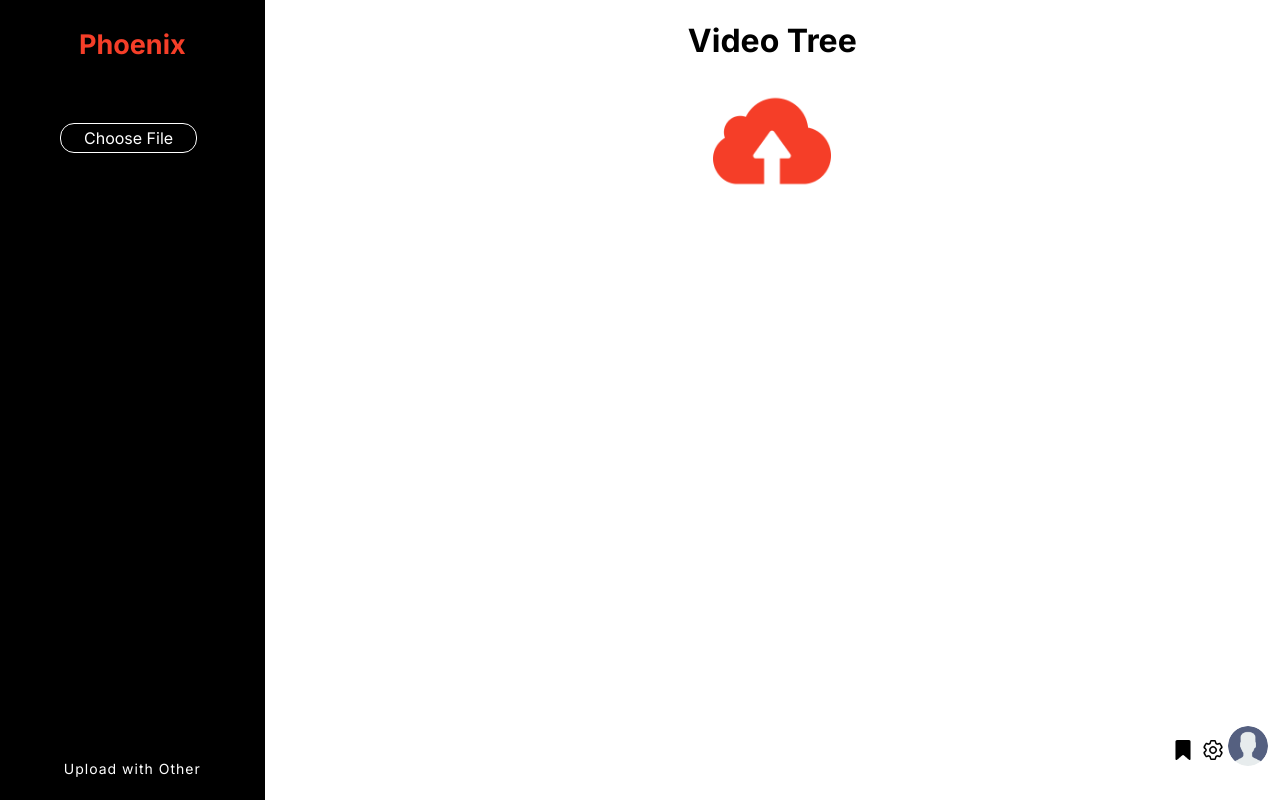
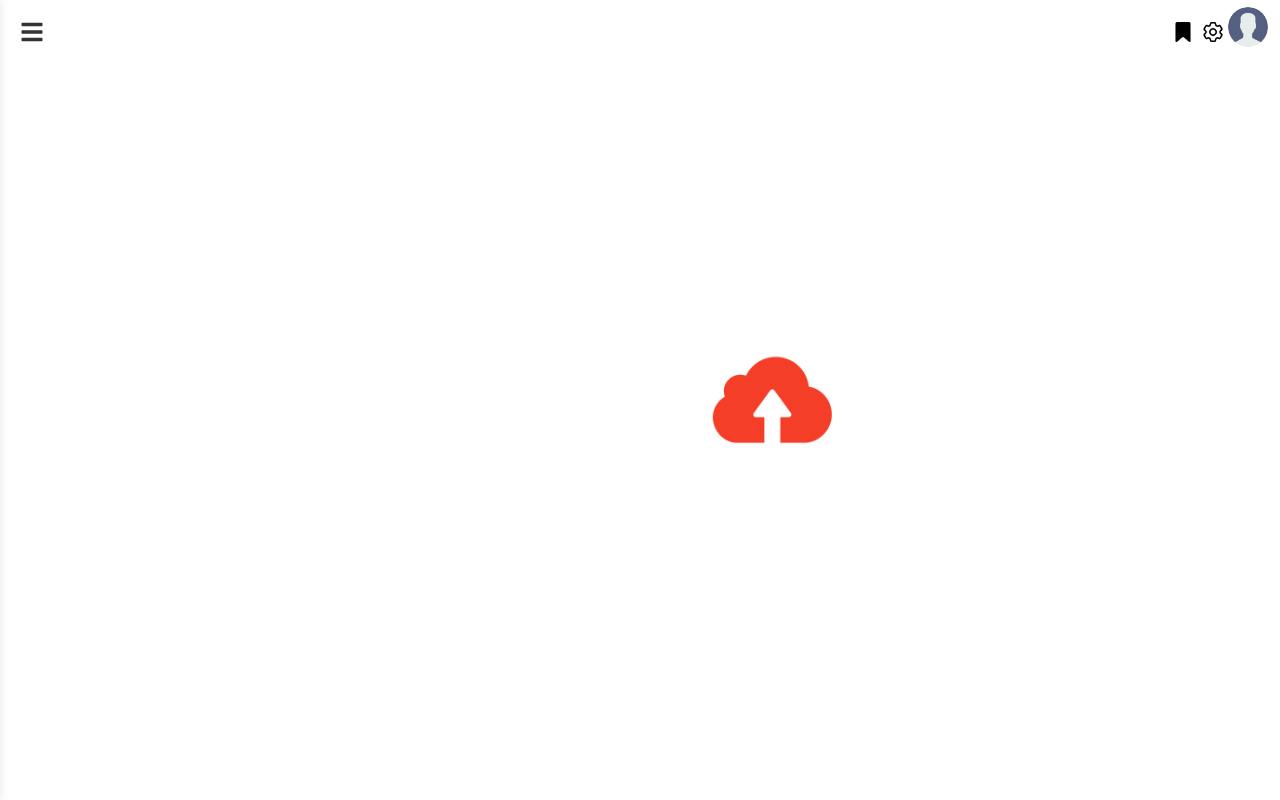
Before and after one commit to DakhchOussama/Phoenix-Project, a Next.js app: page / in a window 1280 px wide. Built offline with nearby package versions, Linux system fonts and the light colour scheme.

Commit message:
change styles of section and aside component

```diff
--- a/src/app/Components/Section.tsx
+++ b/src/app/Components/Section.tsx
@@ -32,11 +32,12 @@ const Section: React.FC<SectionProps> = ({ selectedVideo }) => {
         const parentindex = selectedVideos.findIndex(video => video.title == parenttitle);
     if (index !== -1) {
         const updatedVideos = [...selectedVideos];
-        if (parentindex !== -1){
+        if (parentindex !== -1 && parenttitle){
           updatedVideos[index] = { ...updatedVideos[index], title: `${parenttitle} -> ${title}` };
         }
-        else
+        else{
           updatedVideos[index] = { videoURL, title };
+        }
           setSelectedVideos(updatedVideos);
     } else {
         setSelectedVideos(prevSelectedVideos => [
@@ -54,13 +55,19 @@ const Section: React.FC<SectionProps> = ({ selectedVideo }) => {
 />
         <div className="Section">
             <div className="Section-Title">
-                <h1>Video Tree</h1>
+            <div className="user-infor">
+                <div className="user-infor-img">
+                    <img src="user.png" id="user" width={40} height={40}></img>
+                    <img src="setting.png" id="setting" width={20} height={20}></img>
+                    <img src="bookmark.png" id="bookmark" width={20} height={20}></img>
+                </div>
+            </div>
             </div>
             <div className="Section-content">
             {selectedVideos.map((video, index) => (
                 <>
                     {(index != 0 && close === false) && <Title selectedVideo={video.videoURL} onClose={() => {setSelectedVideos(prevVideos => prevVideos.filter((_, i) => i !== index)); setclose(true)}} onAddVideo={handleAddVideo}></Title>}
-                    <div key={index} className="list-videos">
+                    <div key={index} className={`list-videos ${video.title.includes('->') ? 'child' : ''}`}>
                       {video.title && <p>{video.title}</p>}
                     <video key={index} id="videotree" src={video.videoURL} autoPlay muted onClick={() => setSelectedVideos(prevVideos => prevVideos.filter((_, i) => i !== index))}></video>
                     <div className="double-arrow">
@@ -71,19 +78,11 @@ const Section: React.FC<SectionProps> = ({ selectedVideo }) => {
               <label htmlFor="file-upload" className="toast-upload">Upload</label>
             </span>
           ))}></img>
-                        <img src="785427-200.png"></img>
                     </div>
                     </div>
                 </>
             ))}
-                {!selectedVideo && <img src="cloud-computing.png"></img>}
-            </div>
-            <div className="user-infor">
-                <div className="user-infor-img">
-                    <img src="user.png" id="user" width={40} height={40}></img>
-                    <img src="setting.png" id="setting" width={20} height={20}></img>
-                    <img src="bookmark.png" id="bookmark" width={20} height={20}></img>
-                </div>
+                {!selectedVideo && <img id="cloud-img" src="cloud-computing.png"></img>}
             </div>
         </div>
         </>
--- a/src/app/Components/Title.tsx
+++ b/src/app/Components/Title.tsx
@@ -15,7 +15,7 @@ const Title: React.FC<TitleProps> = ({ selectedVideo, onClose, onAddVideo }) =>
     const [parenttitle, setparenttitle] = useState<string>("");
 
     const handleAddVideo = () => {
-        if (selectedVideo && title && parenttitle) {
+        if (selectedVideo && title) {
             onAddVideo(selectedVideo, title, parenttitle);
             toast.success('Successfully');
         }
--- a/src/app/globals.css
+++ b/src/app/globals.css
@@ -1,68 +1,119 @@
+
 .aside {
-  background-color: black;
-  width: 7cm;
-  position: absolute;
+  position: fixed;
   top: 0;
+  left: -300px;
+  width: 300px;
+  height: 100%;
+  background-color: #ffffff;
+  box-shadow: 0 0 10px rgba(0, 0, 0, 0.1);
+  transition: left 0.3s ease;
+  overflow-y: auto;
+}
+
+.show-aside {
   left: 0;
-  height: 100%;
 }
 
 .logo {
-  width: 100%;
-  color: white;
-  display: flex;
-  align-items: center;
-  justify-content: center;
-  height: 11%;
+  padding: 20px;
+  text-align: center;
+  border-bottom: 1px solid #e0e0e0;
 }
 
 .logo h1 {
-  font-size: 27px;
-  color: #F53E28;
+  margin: 0;
+  font-size: 24px;
+  color: #333333;
 }
 
 .upload-video {
-  /* background: blue; */
-  width: 100%;
-  height: 81%;
-  display: flex;
-  justify-content: center;
-  flex-direction: column;
+  padding: 20px;
 }
 
 .custom-file-upload-label {
-  border-radius: 14px;
+  display: block;
+  margin-top: 10px;
+  padding: 8px 16px;
+  background-color: #007bff;
+  color: #ffffff;
+  text-align: center;
+  border: none;
+  border-radius: 4px;
   cursor: pointer;
-  margin-left: 60px;
-  border: 1px solid;
-  padding: 4px 23px;
-  color: white;
+  transition: background-color 0.3s ease;
 }
 
-.custom-file-upload-label:hover
-{
-  border: 2px solid #F53E28;
+.custom-file-upload-label:hover {
+  background-color: #0056b3;
+}
+
+.videos-place {
+  margin-top: 20px;
+  max-height: 424px;
+  overflow-y: auto;
+}
+
+.videos-place::-webkit-scrollbar {
+  width: 4px;
+}
+
+.videos-place::-webkit-scrollbar-thumb {
+  background-color: #333333;
+  border-radius: 4px;
+}
+
+.videos-place::-webkit-scrollbar-thumb:hover {
+  background-color: #333333;
+}
+
+.videos-place::-webkit-scrollbar-track {
+  background-color: #f5f5f5;
+  border-radius: 4px;
+}
+
+#videos {
+  display: block;
+  width: 100%;
+  margin-bottom: 10px;
 }
 
 .upload-other {
-  width: 100%;
-  /* background: red; */
-  height: 8%;
-  display: flex;
-  align-items: center;
-  justify-content: center;
+  padding: 20px;
+  text-align: center;
+  border-top: 1px solid #e0e0e0;
+  cursor: pointer;
 }
 
 .upload-other p {
-  color: white;
-  cursor: pointer;
-  letter-spacing: 1px;
-  font-size: 14px;
+  margin: 0;
+  padding: 10px 0;
+  color: #007bff;
+  transition: color 0.3s ease;
 }
 
-.upload-other p:hover{
-  color: #F53E28;
+.upload-other p:hover {
+  color: #0056b3;
 }
+
+.icon-container {
+  position: fixed;
+  top: 20px;
+  left: 20px;
+  z-index: 999;
+}
+
+.icon {
+  font-size: 24px;
+  color: #333333;
+  cursor: pointer;
+  transition: color 0.3s ease;
+}
+
+.icon:hover {
+  color: #007bff;
+}
+
 
 .Section {
   position: absolute;
@@ -73,32 +124,53 @@
 }
 
 .Section-Title {
-  /* background: blue; */
   display: flex;
   align-items: center;
   justify-content: center;
+  margin-top: 7px;
 }
 
 .Section-content {
-  height: 79%;
+  height: auto;
+  align-items: center;
+  margin-top: 1cm;
+  margin-left: 10px;
   display: flex;
-  justify-content: flex-start;
-  flex-direction: column;
-  align-items: center;
+  flex-wrap: wrap;
+  justify-content: center;
+  gap: 20px;
+
 }
 
-.list-videos {
-  display: flex;
-  flex-direction: column;
-  align-items: center;
-  justify-content: center;
-}
+  .list-videos {
+  background-color: #ffffff;
+  padding: 20px;
+  border-radius: 8px;
+  box-shadow: 0 4px 8px rgba(0, 0, 0, 0.1);
+  text-align: center;
+  transition: transform 0.3s ease;
+  width: 236px;
+  }
+
+  .list-videos:hover {
+  transform: translateY(-5px);
+  }
+
+  .child {
+  background-color: #eff8ff;
+  }
 
 .Section-content img {
   width: calc(3cm + 5px);
   height: calc(3cm + 5px);
 }
 
+#cloud-img{
+  position: absolute;
+  top: 50%;
+  left: 50%;
+  transform: translate(-50%, -50%);
+}
 
 .user-infor {
   display: flex;
@@ -111,10 +183,6 @@
 .upload-video form {
   width: 100%;
   height: 50px;
-}
-
-.videos-place {
-  height: 80%;
 }
 
 #videos {
@@ -188,6 +256,9 @@ img#black-circle {
   display: flex;
   flex-direction: row;
   justify-content: space-between;
+  top: 50%;
+  left: 50%;
+  transform: translate(-50%, -50%);
 }
 
 .video-container{
@@ -230,8 +301,17 @@ img#black-circle {
   margin-left: calc(1cm + 6px);
   margin-top: 7px;
   height: 34px;
-  border-radius: 30px;
-  border: none;
+  padding: 8px 12px;
+  margin-bottom: 10px;
+  border: 1px solid #ccc;
+  border-radius: 4px;
+  box-sizing: border-box;
+  transition: border-color 0.3s ease;
+}
+
+.add-title input:focus{
+  outline: none;
+  border-color: #F53E28;
 }
 
 .title-icon {
@@ -268,11 +348,13 @@ img#black-circle {
   cursor: pointer;
   background: #1B1818;
   color: white;
+  transition: transform 0.3s ease;
 }
 
 .title-update button:hover{
   border: 1px solid #F53E28;
   color: #F53E28;
+  transform: scale(1.05);
 }
 
 div#add-title-ai {
@@ -331,6 +413,7 @@ div#add-title-ai {
   width: 20px;
   height: 20px;
   cursor: pointer;
+  margin-top: 6px;
 }
 
 .double-arrow img:nth-child(2) {
@@ -339,13 +422,14 @@ div#add-title-ai {
 }
 
 .list-videos p {
-  margin: 0;
-  margin: 8px 0px;
-  font-family: cursive;
-  font-size: 16px;
-  margin-left: 5px;
+    font-size: 14px;
+    font-weight: bold;
+    margin-bottom: 10px;
 }
 
+.child {
+  background-color: lightgreen;
+}
 
 @media (max-width: 594px) {
   .aside {
```
